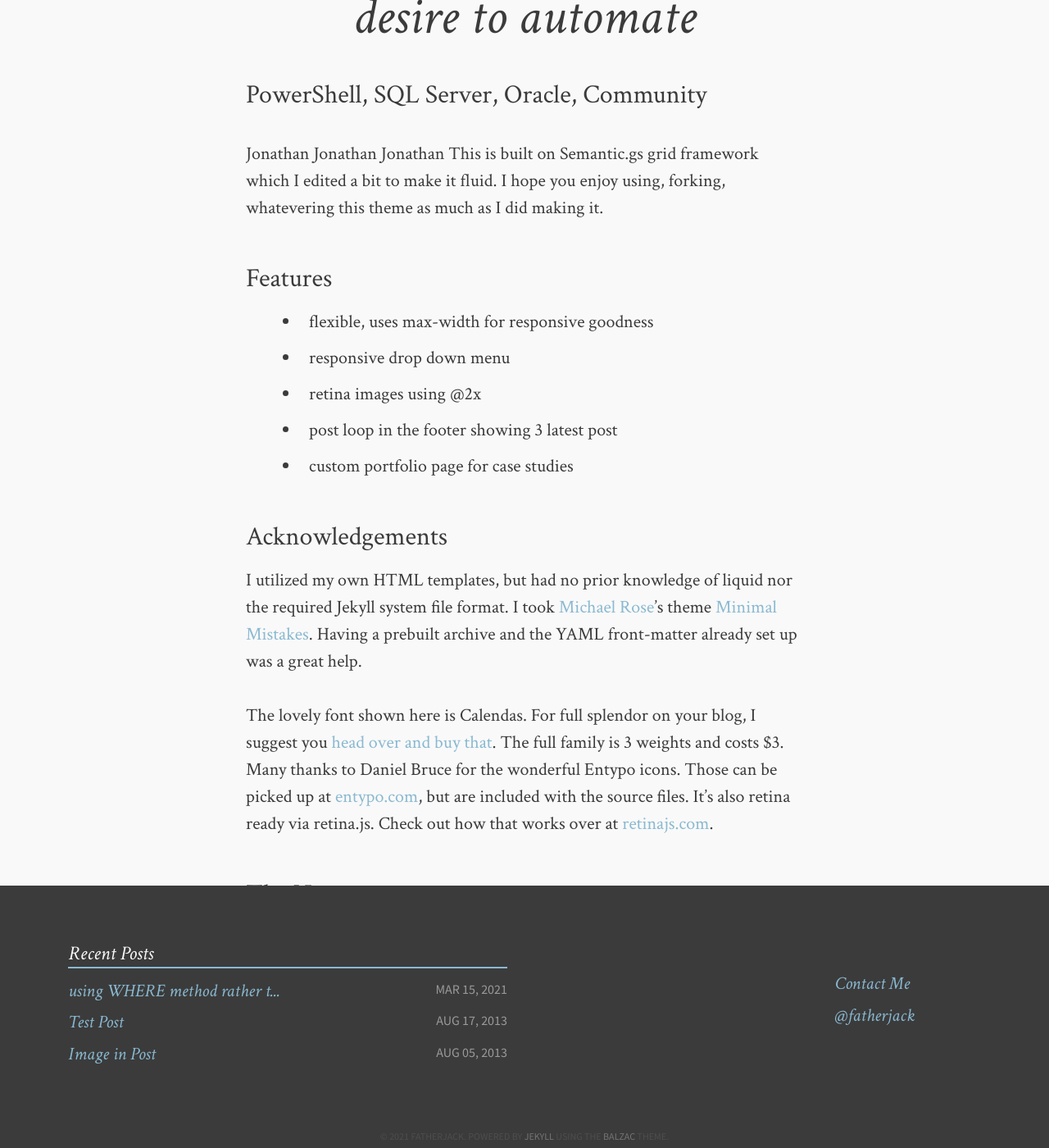
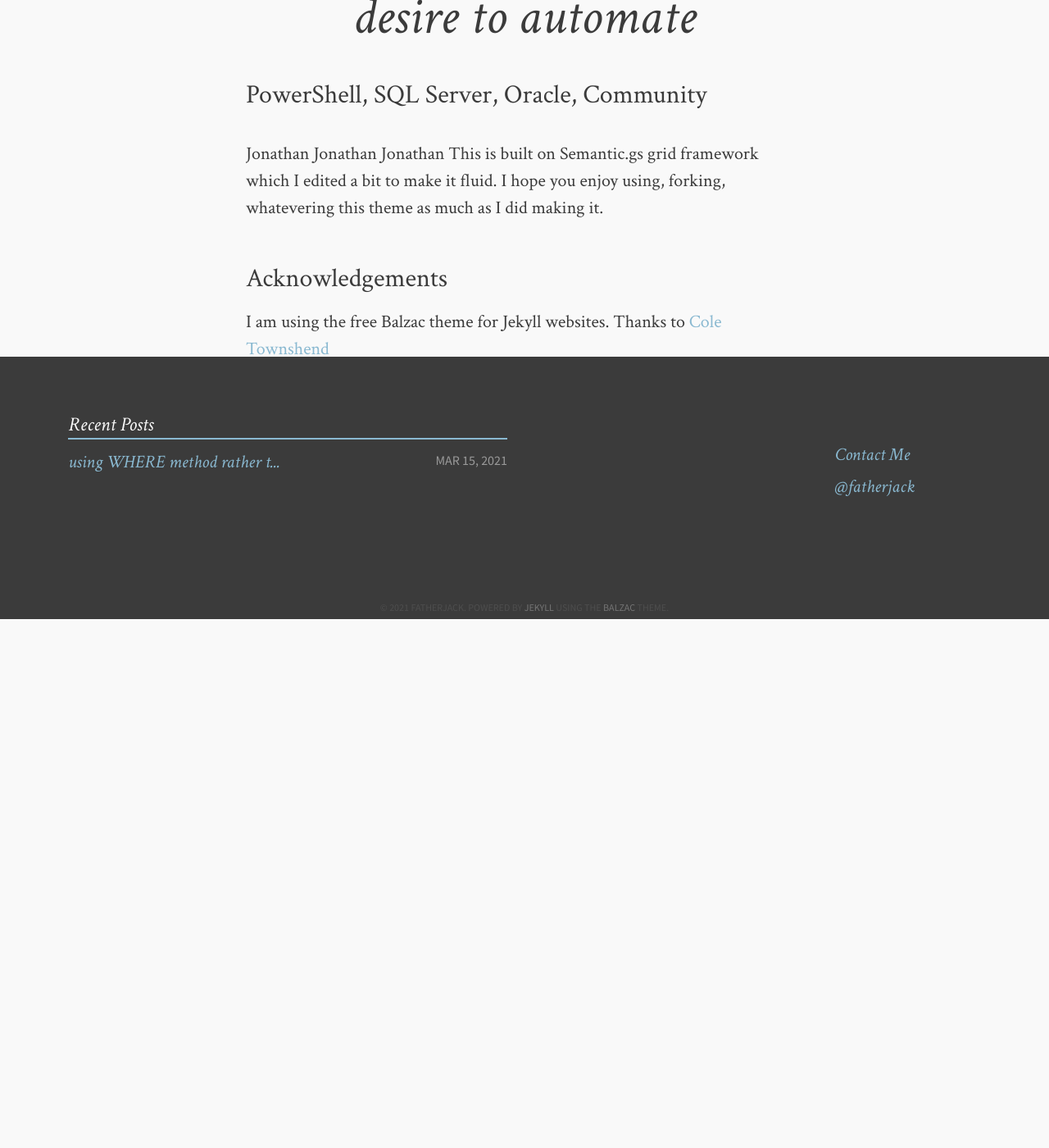
Before and after one commit to fatherjack/fatherjack.github.io, a Jekyll site: the page built from about.md, in a window 1280 px wide and 1400 px high, scrolled down 812 px. Shown: the whole window at 82% size. Built offline with Jekyll 4.4.1, drawn with Linux system fonts in a browser that asks for light colours; comment, search, counter and statistics services are not loaded; after the commit the page ends 1567 px from its top, so only the background shows below that.

```diff
--- a/_config.yml
+++ b/_config.yml
@@ -1,5 +1,5 @@
-title:            Balzac
-tagline:          A beautiful theme.
+title:            Fatherjack
+tagline:          Useful things in the data world.
 description:      Data things
 canonical:
 
--- a/about.md
+++ b/about.md
@@ -11,17 +11,10 @@ image:
 Jonathan Jonathan Jonathan
 This is built on Semantic.gs grid framework which I edited a bit to make it fluid. I hope you enjoy using, forking, whatevering this theme as much as I did making it.
 
-### Features
-* flexible, uses max-width for responsive goodness
-* responsive drop down menu
-* retina images using @2x
-* post loop in the footer showing 3 latest post
-* custom portfolio page for case studies
+### Acknowledgements
 
-### Acknowledgements
-I utilized my own HTML templates, but had no prior knowledge of liquid nor the required Jekyll system file format. I took [Michael Rose](http://twitter.com/mmistakes)'s theme [Minimal Mistakes](http://mmistakes.github.io/minimal-mistakes/). Having a prebuilt archive and the YAML front-matter already set up was a great help.
+I am using the free Balzac theme for Jekyll websites. Thanks to [Cole Townshend](http://coletownsend.com)
 
- The lovely font shown here is Calendas. For full splendor on your blog, I suggest you [head over and buy that](http://calendasplus.com/). The full family is 3 weights and costs $3. Many thanks to Daniel Bruce for the wonderful Entypo icons. Those can be picked up at [entypo.com](http://entypo.com), but are included with the source files. It's also <b>retina ready</b> via retina.js. Check out how that works over at [retinajs.com](http://retinajs.com).
+### Balzac who?
 
-### The Name
-Balzac was a famous writer, known for his beautiful prose. I read some Balzac in school, but mostly feel comfort in the name of my favorite coffee shop in Stratford, Ontario.
+Balzac was a famous writer, known for his beautiful prose.
```
Also changed, not shown: 404.md (+2 -0 lines), _posts/2013-08-05-longform-post.md (deleted, +0 -44 lines), _posts/2013-08-05-post-with-feature.md (deleted, +0 -32 lines), _posts/2013-08-05-post-with-figure.md (deleted, +0 -23 lines), _posts/2013-08-05-the-little-prince.md (deleted, +0 -33 lines), _posts/2013-08-17-test-post.md (deleted, +0 -12 lines), index.md (+1 -1 lines), 1 other file.
